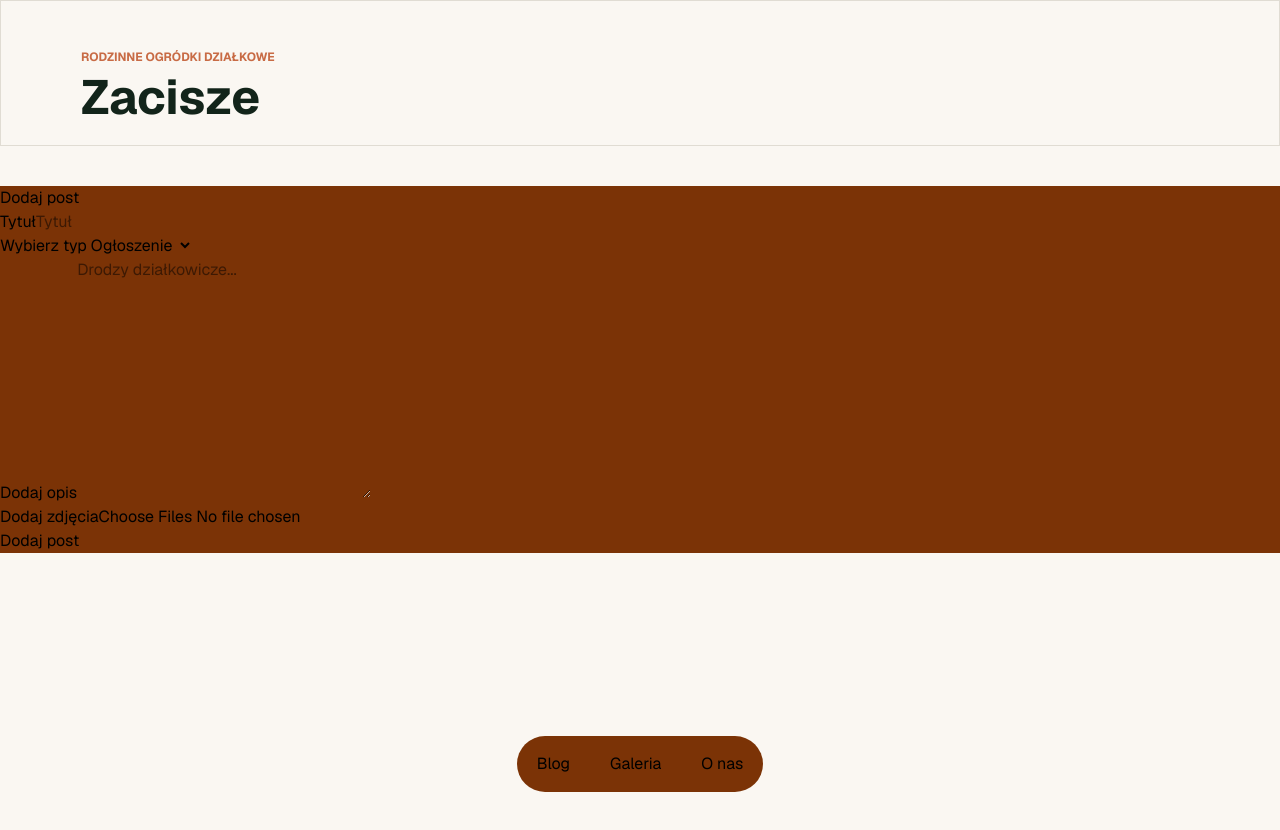
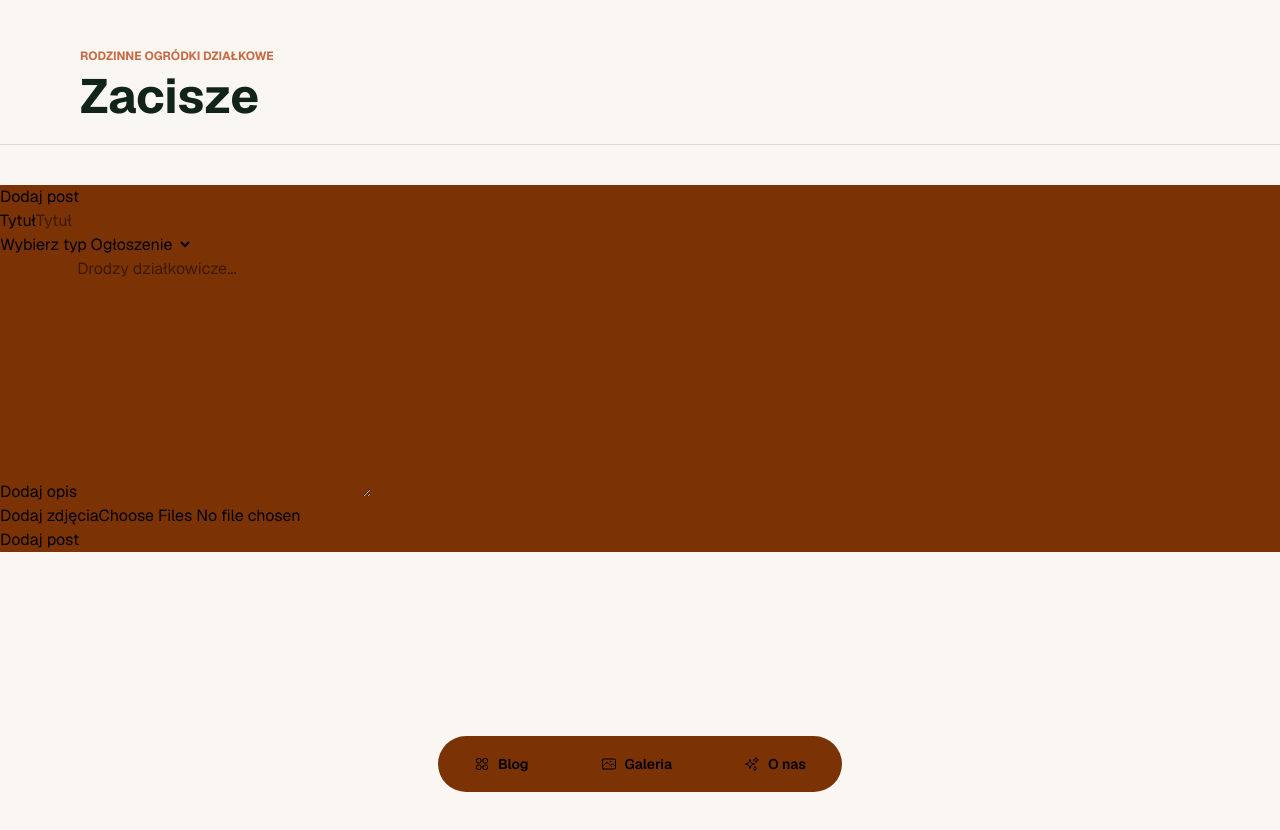
Before and after one commit to KacperCzernecki/ROD-Zacisze, a Next.js app: page /admin/dashboard in a window 1280 px wide. Shown: the top 830 px of the page. Built offline with nearby package versions, Linux system fonts and the light colour scheme; no server answers; the database is empty.

Commit message:
Improved responsibility and UI

```diff
--- a/app/layout.tsx
+++ b/app/layout.tsx
@@ -34,7 +34,7 @@ export default function RootLayout({
       lang="en"
       className={`${fraunces.variable} ${geistMono.variable} ${geistSans.variable} h-full antialiased`}
     >
-      <body className="min-h-dvh flex flex-col lg:w-auto lg:gap-10 lg:py-80 bg-background">
+      <body className="min-h-dvh flex flex-col justify-center items-center md:justify-start md:items-stretch lg:w-auto lg:gap-10 lg:py-80 bg-background">
         <Header />
         <main className="min-h-dvh pb-14 lg:pb-0">{children}</main>
         <Nav />
--- a/app/page.tsx
+++ b/app/page.tsx
@@ -141,12 +141,12 @@ export default function Home() {
   }, [postType]);
 
   return (
-    <div className="flex w-full flex-col gap-2 px-5 lg:gap-6 lg:px-20">
+    <div className="flex w-full flex-col gap-2 md:px-5 lg:gap-6 lg:px-20">
       {error && <div>Napotkano błąd</div>}
       {!error && (
         <>
           <div className="flex w-full justify-center lg:justify-start">
-            <ul className="flex w-screen flex-row py-2 lg:py-0 gap-1 lg:gap-5">
+            <ul className="flex flex-col md:flex-row py-2 lg:py-0 gap-1 lg:gap-5">
               {types.map((type) => (
                 <li key={type.value}>
                   <button
--- a/app/ui/TopNav/NavLinks.tsx
+++ b/app/ui/TopNav/NavLinks.tsx
@@ -1,5 +1,12 @@
 "use client";
 
+import {
+  SparklesIcon,
+  PhotoIcon,
+  Squares2X2Icon,
+  Cog6ToothIcon,
+  ArrowLeftStartOnRectangleIcon,
+} from "@heroicons/react/24/outline";
 import Link from "next/link";
 import { useRouter } from "next/navigation";
 import { usePathname } from "next/navigation";
@@ -8,51 +15,61 @@ import signOut from "@/app/lib/signOut";
 
 export default function NavLinks({ isAdmin }: { isAdmin: boolean }) {
   const links = [
-    { name: "Blog", href: "/" },
-    { name: "Galeria", href: "/gallery" },
-    { name: "O nas", href: "#" },
+    { name: "Blog", href: "/", icon: Squares2X2Icon },
+    { name: "Galeria", href: "/gallery", icon: PhotoIcon },
+    { name: "O nas", href: "#", icon: SparklesIcon },
   ];
   const pathname = usePathname();
   const router = useRouter();
 
   return (
     <div className="lg:flex lg:justify-center lg:w-full lg:pt-2">
-      <div className="fixed w-full px-5 lg:w-fit inset-x-0 lg:inset-x-auto bottom-0 pb-[env(safe-area-inset-bottom)] justify-between flex lg:justify-center items-center self-center h-14 lg:gap-10 lg:min-w-fit lg:bottom-2 bg-amber-900 lg:px-5 lg:rounded-4xl">
+      <div className="fixed z-50 w-full lg:w-fit inset-x-0 lg:inset-x-auto bottom-5 pb-[env(safe-area-inset-bottom)] flex justify-around lg:justify-center items-center self-center h-14 lg:gap-10 lg:min-w-fit lg:bottom-2 bg-amber-900 lg:px-5 lg:rounded-4xl">
         {links.map((link) => {
+          const LinkIcon = link.icon;
           return (
             <Link
               key={link.name}
               href={link.href}
-              className={clsx("", {
-                "text-white bg-highlight": pathname === link.href,
+              className={clsx("flex md:gap-2 py-2 px-4", {
+                "text-white bg-highlight ": pathname === link.href,
                 "hover:text-amber-950": pathname !== link.href,
               })}
             >
-              <p>{link.name}</p>
+              <LinkIcon className="w-4 font-semibold" />
+              <p className="hidden md:block text-sm font-semibold">
+                {link.name}
+              </p>
             </Link>
           );
         })}
         {isAdmin && (
           <Link
-            className={clsx("", {
+            className={clsx("flex md:gap-2 py-2 px-4", {
               "font-bold": pathname === "/admin/dashboard",
               "hover:text-amber-950 hover:rounded":
                 pathname !== "/admin/dashboard",
             })}
             href={"/admin/dashboard"}
           >
-            Admin
+            <Cog6ToothIcon className="w-4 font-semibold" />
+            <span className="hidden md:block text-sm font-semibold">Admin</span>
           </Link>
         )}
         {isAdmin && (
           <button
-            className={"text-2xl hover:text-amber-950 hover:rounded"}
+            className={
+              "flex md:gap-2 py-2 px-4 lg:text-2xl hover:text-amber-950 hover:rounded"
+            }
             onClick={async () => {
               await signOut();
               router.refresh();
             }}
           >
-            Wyloguj
+            <ArrowLeftStartOnRectangleIcon className="w-4 font-semibold" />
+            <span className="hidden md:block text-sm font-semibold">
+              Wyloguj
+            </span>
           </button>
         )}
       </div>
--- a/app/ui/header/Header.tsx
+++ b/app/ui/header/Header.tsx
@@ -1,6 +1,6 @@
 export default function Header() {
   return (
-    <div className="flex flex-col lg:gap-2 px-6 lg:px-20 lg:pt-12 lg:pb-6 border border-b border-borderMain">
+    <div className="flex flex-col w-screen justify-center items-center md:justify-start md:items-stretch lg:gap-2 px-6 lg:px-20 lg:pt-12 lg:pb-6 border-b border-borderMain">
       <p className="hidden lg:block text-highlight font-bold text-xs">
         RODZINNE OGRÓDKI DZIAŁKOWE
       </p>
--- a/package.json
+++ b/package.json
@@ -9,10 +9,12 @@
     "lint": "eslint"
   },
   "dependencies": {
+    "@heroicons/react": "^2.2.0",
     "@supabase/ssr": "^0.10.2",
     "@supabase/supabase-js": "^2.105.1",
     "axios": "^1.15.2",
     "clsx": "^2.1.1",
+    "fast-average-color": "^9.5.2",
     "next": "16.2.4",
     "react": "19.2.4",
     "react-dom": "19.2.4"
```
Also changed, not shown: app/ui/posts/PostCard.tsx (+10 -18 lines), app/ui/posts/PostImage.tsx (added, +35 -0 lines), 1 other file (tests, documents, lock files or other folders).
